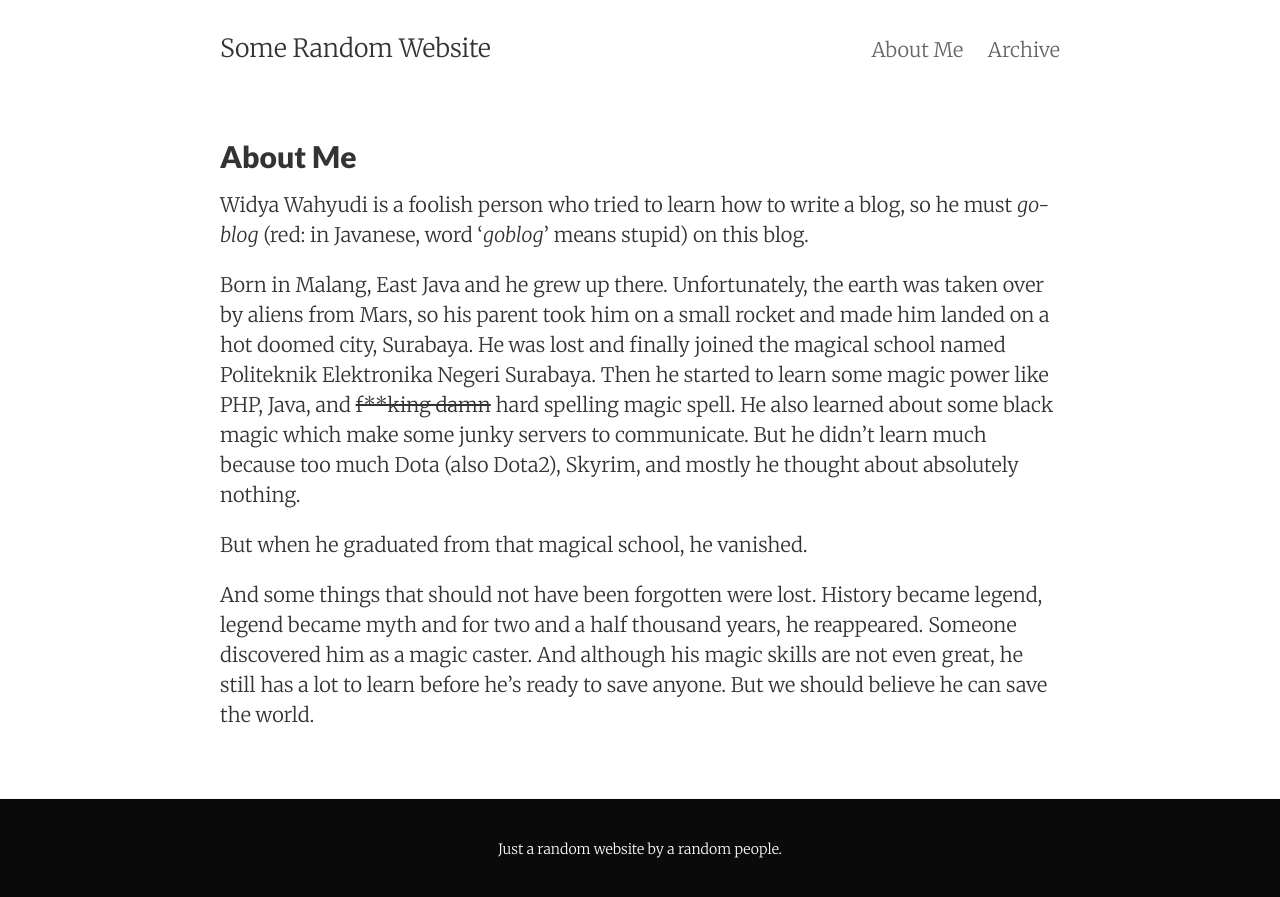
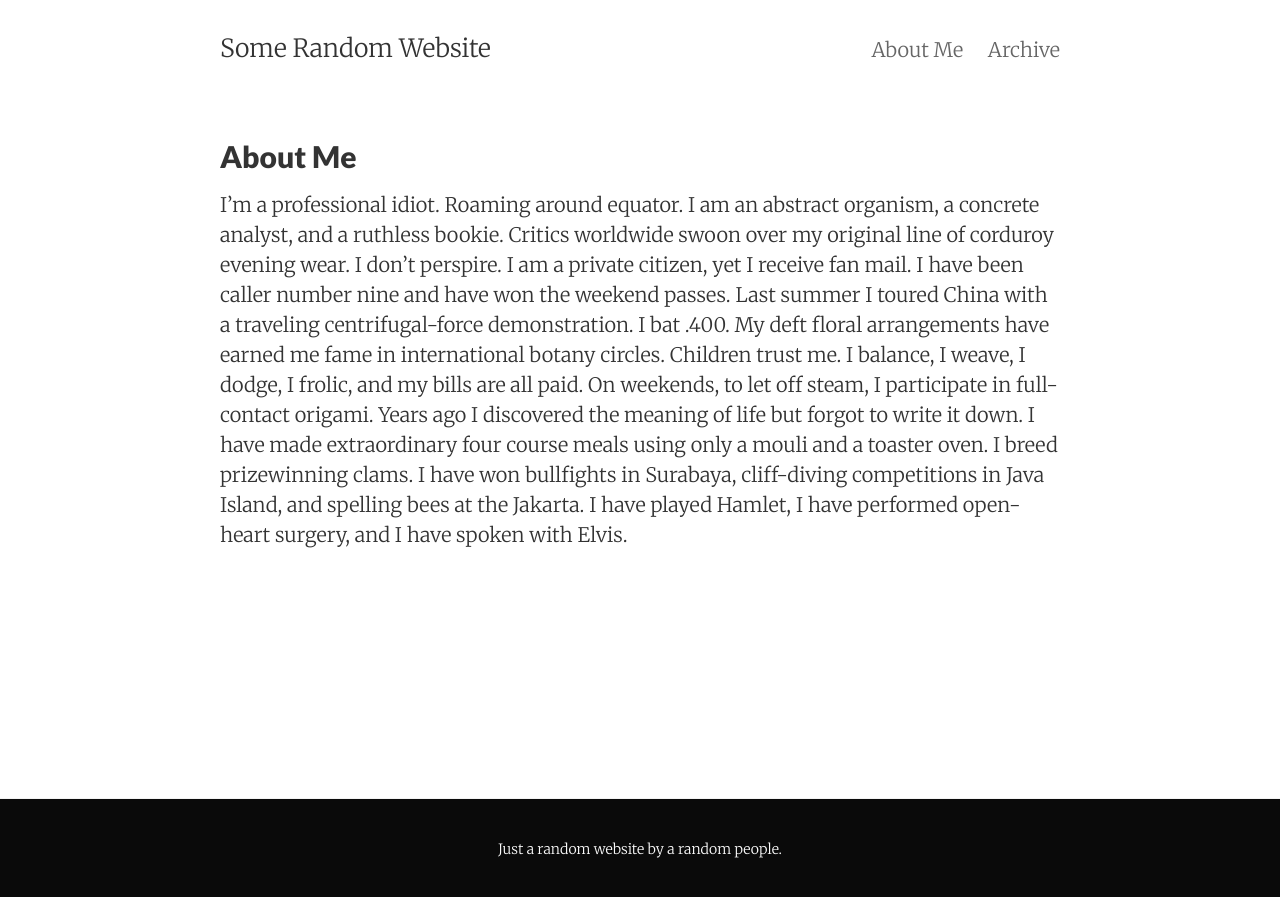
Before and after one commit to wwahyudi/wwahyudi.github.io, a Jekyll site: the page built from about.md, in a window 1280 px wide. Shown: the top 897 px of the page. Built offline with Jekyll 4.4.1, drawn with Linux system fonts in a browser that asks for light colours.

Commit message:
Updated new about me
I was copied the words from
https://arstechnica.com/civis/viewtopic.php?t=359707

```diff
--- a/about.md
+++ b/about.md
@@ -5,10 +5,4 @@
 tags: about
 ---
 
-Widya Wahyudi is a foolish person who tried to learn how to write a blog, so he must *go-blog* (red: in Javanese, word '*goblog*' means stupid) on this blog.
-
-Born in Malang, East Java and he grew up there. Unfortunately, the earth was taken over by aliens from Mars, so his parent took him on a small rocket and made him landed on a hot doomed city, Surabaya. He was lost and finally joined the magical school named Politeknik Elektronika Negeri Surabaya. Then he started to learn some magic power like PHP, Java, and ~~f**king damn~~ hard spelling magic spell. He also learned about some black magic which make some junky servers to communicate. But he didn't learn much because too much Dota (also Dota2), Skyrim, and mostly he thought about absolutely nothing.
-
-But when he graduated from that magical school, he vanished.
-
-And some things that should not have been forgotten were lost. History became legend, legend became myth and for two and a half thousand years, he reappeared. Someone discovered him as a magic caster. And although his magic skills are not even great, he still has a lot to learn before he's ready to save anyone. But we should believe he can save the world.
+I’m a professional idiot. Roaming around equator. I am an abstract organism, a concrete analyst, and a ruthless bookie. Critics worldwide swoon over my original line of corduroy evening wear. I don't perspire. I am a private citizen, yet I receive fan mail. I have been caller number nine and have won the weekend passes. Last summer I toured China with a traveling centrifugal-force demonstration. I bat .400. My deft floral arrangements have earned me fame in international botany circles. Children trust me. I balance, I weave, I dodge, I frolic, and my bills are all paid. On weekends, to let off steam, I participate in full-contact origami. Years ago I discovered the meaning of life but forgot to write it down. I have made extraordinary four course meals using only a mouli and a toaster oven. I breed prizewinning clams. I have won bullfights in Surabaya, cliff-diving competitions in Java Island, and spelling bees at the Jakarta. I have played Hamlet, I have performed open-heart surgery, and I have spoken with Elvis.
```
